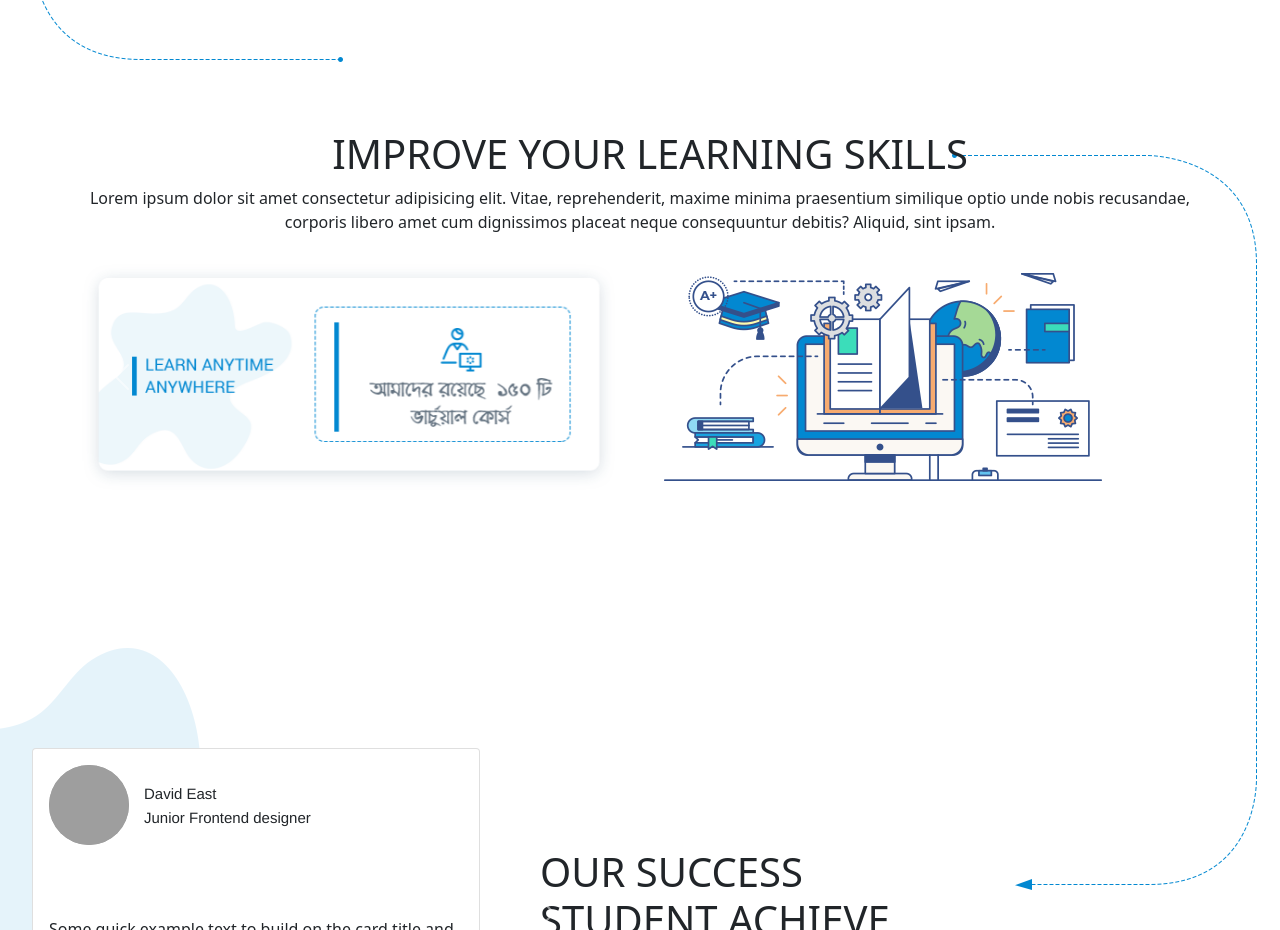
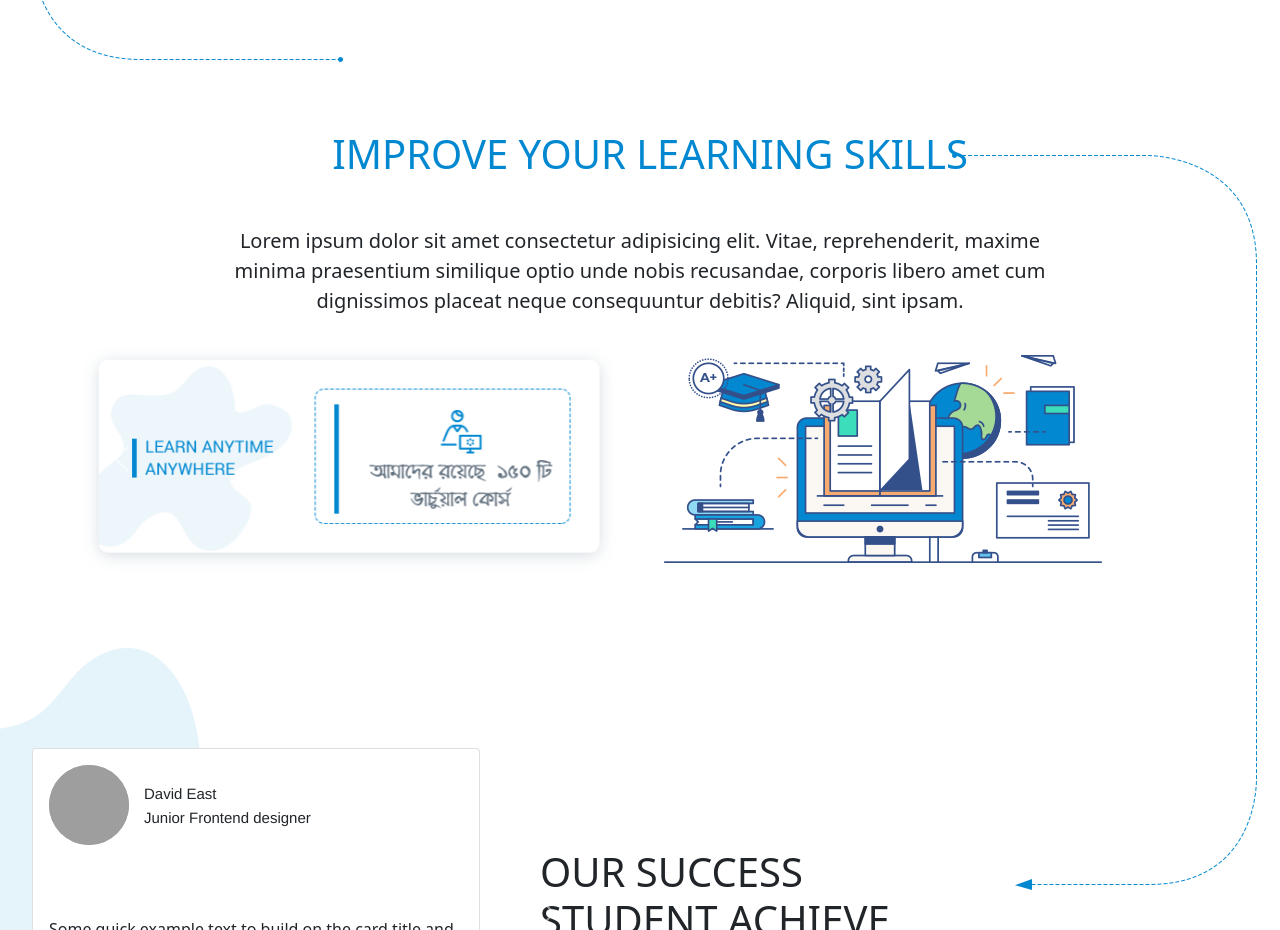
Before and after one commit to Rafi5734/Pondit_website_react, a React (Create React App) app: page / in a window 1280 px wide. Shown: the part 2340-3270 px from the top of the page. Built offline with nearby package versions, Linux system fonts and the light colour scheme; grey boxes are pictures that could not be loaded.

Commit message:
skills are done

```diff
--- a/src/HomeComponents/Skills/Skills.js
+++ b/src/HomeComponents/Skills/Skills.js
@@ -7,12 +7,12 @@ import Line4 from "../../images/01_Pondit_Homepage_skill_lin4.png";
 const Skills = () => {
     return (
         <Container className="skills-main-section">
-            <img src={Line4} className="line4"></img>
+            <img src={Line4} className="line4" alt="line4-img"></img>
             <div className="skills-short-description">
-                <h1 className="text-center fw-normal skills-main-title">
+                <h1 className="text-center fw-normal skills-main-title" style={{color: '#0288d1'}}>
                     IMPROVE YOUR LEARNING SKILLS
                 </h1>
-                <p className="text-center skills-main-full-description">
+                <p className="text-center skills-main-full-description w-75 ms-auto me-auto mt-5 mb-5 lead">
                     Lorem ipsum dolor sit amet consectetur adipisicing elit.
                     Vitae, reprehenderit, maxime minima praesentium similique
                     optio unde nobis recusandae, corporis libero amet cum
@@ -47,7 +47,7 @@ const Skills = () => {
                     </Carousel>
                 </div>
                 <div className="skills-svg-image ms-5">
-                    <img src={SlideSvgImage}></img>
+                    <img src={SlideSvgImage} alt="skills-svg"></img>
                 </div>
             </div>
         </Container>
--- a/src/HomeComponents/Skills/skills.css
+++ b/src/HomeComponents/Skills/skills.css
@@ -109,6 +109,7 @@
     .skills-main-title {
         position: relative;
         left: 10px;
+        color: #0288d1;
     }
     .line4 {
         position: relative;
```
